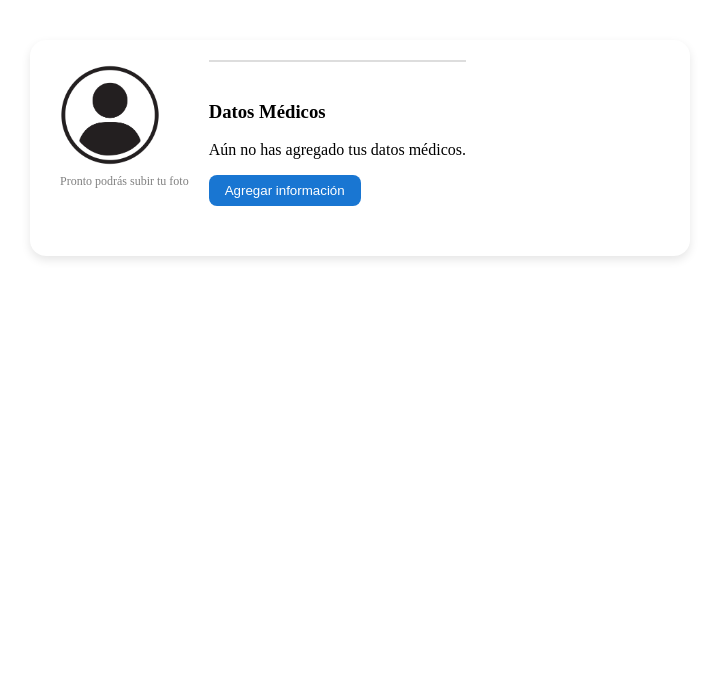
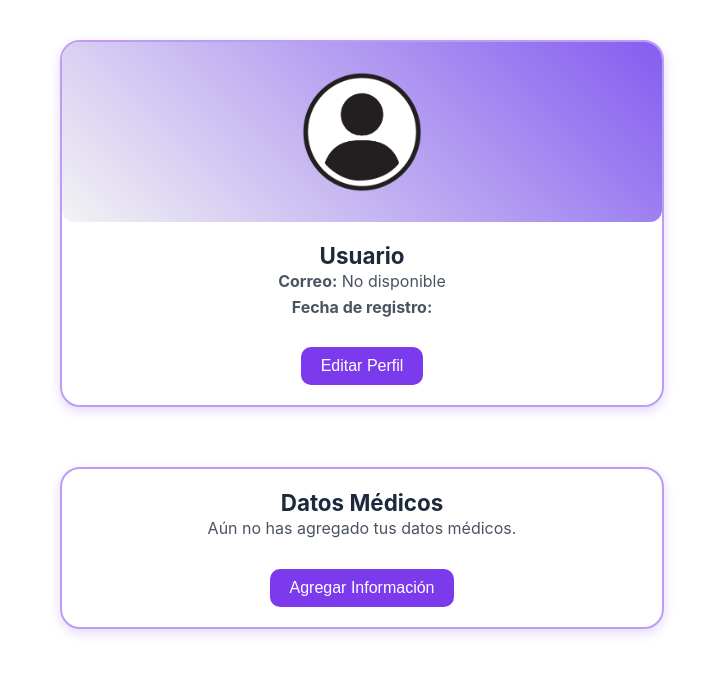
Before and after one commit to CanulJ/QRSalud, an Angular app: page /inicio in a window 1280 px wide. Shown: the top 674 px of the page, without its empty margins (280-999 px from the left). Built offline with nearby package versions, Linux system fonts and the light colour scheme.

Commit message:
Funcion datos medicos

```diff
--- /dev/null
+++ b/src/app/Models/DatosMedicos.ts
@@ -0,0 +1,12 @@
+import { Usuarios } from "./Usuarios";
+
+export interface DatosMedicos {
+  id_datos: number;
+  id_usuario: number;
+  usuario: Usuarios;
+  tipo_sangre?: string;
+  alergias?: string;
+  medicamentos?: string;
+  enfermedades?: string;
+  contacto_emergencia?: string;
+}
--- /dev/null
+++ b/src/app/Pages/datos-medicos/datos-medicos.html
@@ -0,0 +1 @@
+<p>datos-medicos works!</p>
--- /dev/null
+++ b/src/app/Pages/datos-medicos/datos-medicos.ts
@@ -0,0 +1,11 @@
+import { Component } from '@angular/core';
+
+@Component({
+  selector: 'app-datos-medicos',
+  imports: [],
+  templateUrl: './datos-medicos.html',
+  styleUrl: './datos-medicos.css'
+})
+export class DatosMedicos {
+
+}
--- a/src/app/Pages/inicio/inicio.css
+++ b/src/app/Pages/inicio/inicio.css
@@ -1,52 +1,99 @@
+/* Contenedor */
 .inicio-container {
   max-width: 600px;
   margin: 40px auto;
-  background: #fff;
-  padding: 20px 30px;
-  border-radius: 16px;
-  box-shadow: 0 4px 10px rgba(0,0,0,0.1);
+  display: flex;
+  flex-direction: column;
+  gap: 30px;
 }
 
-.perfil {
+/* Tarjetas base (perfil y médica) */
+.card {
+  --card-bg: #ffffff;
+  --card-accent: #7c3aed; /* morado */
+  --card-text: #1e293b;
+  width: 100%;
+  display: flex;
+  flex-direction: column;
+  border-radius: 20px;
+  overflow: hidden;
+  box-shadow: 0 4px 12px rgba(124, 58, 237, 0.2);
+  border: 2px solid rgba(124, 58, 237, 0.5);
+  transition: all 0.5s cubic-bezier(0.16, 1, 0.3, 1);
+  font-family: -apple-system, BlinkMacSystemFont, "Segoe UI", Roboto, sans-serif;
+}
+
+/* Imagen de perfil */
+.card__image {
+  width: 100%;
+  height: 180px;
+  border-radius: 12px;
+  overflow: hidden;
+  background: linear-gradient(45deg, #f3f3f3, #845df0);
   display: flex;
   align-items: center;
-  gap: 20px;
-  margin-bottom: 30px;
+  justify-content: center;
 }
 
-.foto-perfil img {
-  width: 100px;
-  height: 100px;
+.card__image img {
+  width: 120px;
+  height: 120px;
   border-radius: 50%;
   object-fit: cover;
 }
 
-.foto-perfil .nota {
-  font-size: 12px;
-  color: gray;
-  text-align: center;
-  margin-top: 5px;
+/* Contenido de la tarjeta */
+.card__content {
+  padding: 1.25em;
+  display: flex;
+  flex-direction: column;
+  gap: 0.75em;
+  justify-content: space-between;
 }
 
-.info-usuario h2 {
+.card__title {
+  color: var(--card-text);
+  font-size: 1.4em;
+  font-weight: 700;
   margin: 0;
-  color: #0d47a1;
+  transition: all 0.3s ease;
 }
 
-.tarjeta-medica {
-  border-top: 2px solid #ddd;
-  padding-top: 20px;
+.card__description {
+  color: var(--card-text);
+  font-size: 1em;
+  opacity: 0.8;
+  margin: 0;
+  line-height: 1.6;
 }
 
-.btn-agregar {
-  background: #1976d2;
-  color: white;
-  border: none;
-  padding: 8px 16px;
-  border-radius: 8px;
-  cursor: pointer;
+.card__footer {
+  display: flex;
+  justify-content: center;
+  margin-top: 15px;
 }
 
-.btn-agregar:hover {
-  background: #1565c0;
+button, .btn-agregar {
+  display: inline-block;
+  padding: 10px 20px;
+  border-radius: 10px;
+  border: none;
+  background: var(--card-accent);
+  color: #fff;
+  font-size: 16px;
+  cursor: pointer;
+  transition: all 0.3s ease;
 }
+
+button:hover, .btn-agregar:hover {
+  background: #5a189a;
+  transform: scale(1.05);
+}
+
+/* Hover de la tarjeta */
+.card:hover {
+  transform: translateY(-10px);
+  box-shadow: 0 20px 25px -5px rgba(0, 0, 0, 0.1),
+              0 10px 10px -5px rgba(0, 0, 0, 0.04);
+  border-color: rgba(124, 58, 237, 0.8);
+}
--- a/src/app/Pages/inicio/inicio.html
+++ b/src/app/Pages/inicio/inicio.html
@@ -1,22 +1,57 @@
 <div class="inicio-container">
-  <div class="perfil">
-    <div class="foto-perfil">
+
+  <!-- Tarjeta de Perfil -->
+  <div class="card card-perfil">
+    <div class="card__image">
       <img src="/usser.webp" alt="Foto de perfil">
-      <p class="nota">Pronto podrás subir tu foto</p>
     </div>
+    <div class="card__content">
+      <div class="card__text" style="text-align: center">
+        <p class="card__title">{{ usuario?.nombre || 'Usuario' }}</p>
+        <p class="card__description">
+          <strong>Correo:</strong> {{ usuario?.correo || 'No disponible' }}<br />
+          <strong>Fecha de registro:</strong> {{ usuario?.fecha_creacion | date:'mediumDate' }}
+        </p>
+      </div>
+      <div class="card__footer">
+        <button (click)="editarPerfil()">
+          <span>Editar Perfil</span>
+        </button>
+      </div>
+    </div>
+  </div>
 
-    @if (usuario) {
-  <div class="info-usuario">
-    <h2>{{ usuario.nombre }}</h2>
-    <p><strong>Correo:</strong> {{ usuario.correo }}</p>
-    <p><strong>Fecha de registro:</strong> {{ usuario.fecha_creacion | date:'mediumDate' }}</p>
+  <!-- Tarjeta Médica -->
+  <div class="card card-medica" style="margin-top: 30px;">
+    <div class="card__content">
+      <div class="card__text" style="text-align: center">
+        <p class="card__title">Datos Médicos</p>
+
+        <!-- Mostrar datos si existen -->
+        <div *ngIf="datosMedicos; else sinDatos">
+          <p class="card__description">
+            <strong>Tipo de sangre:</strong> {{ datosMedicos.tipo_sangre }}<br />
+            <strong>Alergias:</strong> {{ datosMedicos.alergias }}<br />
+            <strong>Medicamentos:</strong> {{ datosMedicos.medicamentos }}<br />
+            <strong>Enfermedades:</strong> {{ datosMedicos.enfermedades }}<br />
+            <strong>Contacto de emergencia:</strong> {{ datosMedicos.contacto_emergencia }}
+          </p>
+        </div>
+
+        <!-- Mensaje por defecto si no hay datos -->
+        <ng-template #sinDatos>
+          <p class="card__description">
+            Aún no has agregado tus datos médicos.
+          </p>
+        </ng-template>
+
+      </div>
+      <div class="card__footer">
+        <button class="btn-agregar" (click)="agregarDatosMedicos()">
+          <span>{{ datosMedicos ? 'Editar Información' : 'Agregar Información' }}</span>
+        </button>
+      </div>
+    </div>
   </div>
-}
 
-
-  <div class="tarjeta-medica">
-    <h3>Datos Médicos</h3>
-    <p>Aún no has agregado tus datos médicos.</p>
-    <button class="btn-agregar">Agregar información</button>
-  </div>
 </div>
--- a/src/app/Pages/inicio/inicio.ts
+++ b/src/app/Pages/inicio/inicio.ts
@@ -1,21 +1,52 @@
 import { CommonModule } from '@angular/common';
-import { Component } from '@angular/core';
+import { Component, OnInit, inject } from '@angular/core';
+import { Router } from '@angular/router';
+import { DatosMedicosService } from '../../Services/datos-medicos.service';
+
+import { DatosMedicos } from '../../Models/DatosMedicos';
 
 @Component({
   selector: 'app-inicio',
+  standalone: true,
   imports: [CommonModule],
   templateUrl: './inicio.html',
-  styleUrl: './inicio.css'
+  styleUrls: ['./inicio.css']
 })
-export class Inicio {
+export class Inicio implements OnInit {
 
-usuario: any = null;
+  usuario: any = null;
+  datosMedicos: DatosMedicos | null = null;
+
+  private router = inject(Router);
+  private datosMedicosService = inject(DatosMedicosService);
 
   ngOnInit(): void {
-    const usuarioData = sessionStorage.getItem('usuario');
-    if (usuarioData) {
-      this.usuario = JSON.parse(usuarioData);
+  const usuarioData = sessionStorage.getItem('usuario');
+  if (usuarioData) {
+    this.usuario = JSON.parse(usuarioData);
+
+    const userId = this.usuario.id; // <--- usar 'id', que es lo que realmente tienes
+    if (!userId) {
+      console.error('No se encontró un ID válido para el usuario', this.usuario);
+      return;
     }
+
+    this.datosMedicosService.obtenerPorUsuario(userId).subscribe({
+      next: (datos) => {
+        this.datosMedicos = datos.length > 0 ? datos[0] : null;
+      },
+      error: (err) => console.error('Error al obtener datos médicos', err)
+    });
+  }
+}
+
+
+
+  editarPerfil(): void {
+    this.router.navigate(['/registro']);
   }
 
+  agregarDatosMedicos(): void {
+    this.router.navigate(['/registro']);
+  }
 }
--- /dev/null
+++ b/src/app/Services/datos-medicos.service.ts
@@ -0,0 +1,41 @@
+import { HttpClient } from '@angular/common/http';
+import { inject, Injectable } from '@angular/core';
+import { Observable } from 'rxjs';
+import { DatosMedicos } from '../Models/DatosMedicos';
+import { appsettings } from '../Settings/appsettings';
+
+@Injectable({
+  providedIn: 'root'
+})
+export class DatosMedicosService {
+
+  private http = inject(HttpClient);
+  private apiUrl: string = appsettings.apiUrl + 'datosmedicos'; // ajusta según tu endpoint
+
+  constructor() { }
+
+  // Obtener todos los registros de datos médicos
+  listar(): Observable<DatosMedicos[]> {
+    return this.http.get<DatosMedicos[]>(this.apiUrl);
+  }
+
+  // Obtener los datos médicos de un usuario específico
+  obtenerPorUsuario(id_usuario: number): Observable<DatosMedicos[]> {
+    return this.http.get<DatosMedicos[]>(`${this.apiUrl}/usuario/${id_usuario}`);
+  }
+
+  // Crear un registro de datos médicos
+  crear(datosMedicos: DatosMedicos): Observable<DatosMedicos> {
+    return this.http.post<DatosMedicos>(this.apiUrl, datosMedicos);
+  }
+
+  // Actualizar un registro existente
+  actualizar(id: number, datosMedicos: DatosMedicos): Observable<DatosMedicos> {
+    return this.http.put<DatosMedicos>(`${this.apiUrl}/${id}`, datosMedicos);
+  }
+
+  // Eliminar un registro
+  eliminar(id: number): Observable<void> {
+    return this.http.delete<void>(`${this.apiUrl}/${id}`);
+  }
+}
--- a/src/app/app.routes.ts
+++ b/src/app/app.routes.ts
@@ -2,6 +2,7 @@ import { Routes } from '@angular/router';
 import { Login } from './Pages/login/login';
 import { Inicio } from './Pages/inicio/inicio';
 import { Registro } from './Pages/registro/registro';
+import { DatosMedicos } from './Pages/datos-medicos/datos-medicos';
 
 export const routes: Routes = [
 
@@ -14,5 +15,9 @@ export const routes: Routes = [
   { path: 'inicio/Id', component: Inicio },
   { path: 'registro', component: Registro},
 
+  { path: '', component: DatosMedicos },
+  { path: 'login', component: DatosMedicos},
+  { path: 'login/Id', component: DatosMedicos },
+
 
 ];
```
Also changed, not shown: src/app/Pages/datos-medicos/datos-medicos.css (added).
